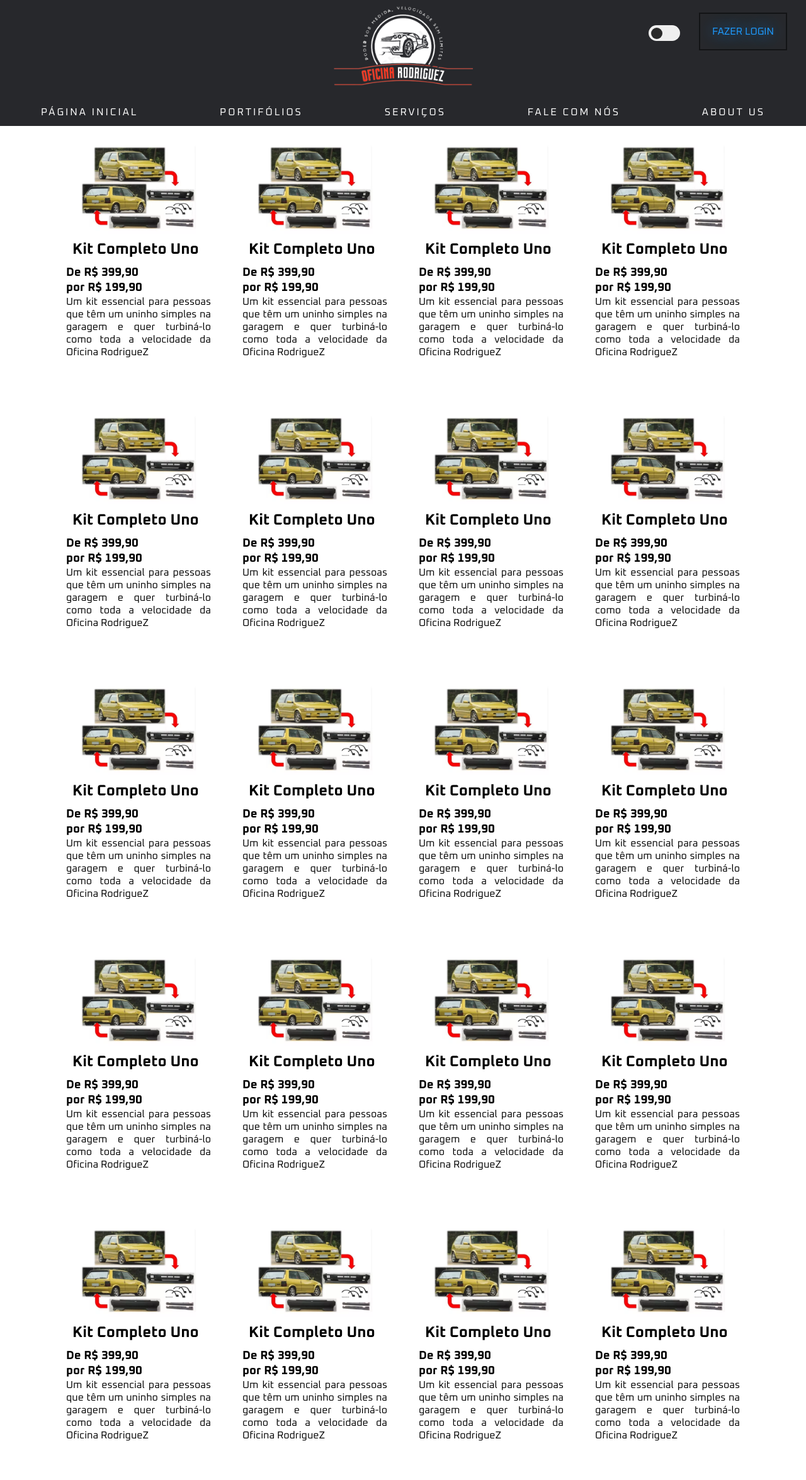
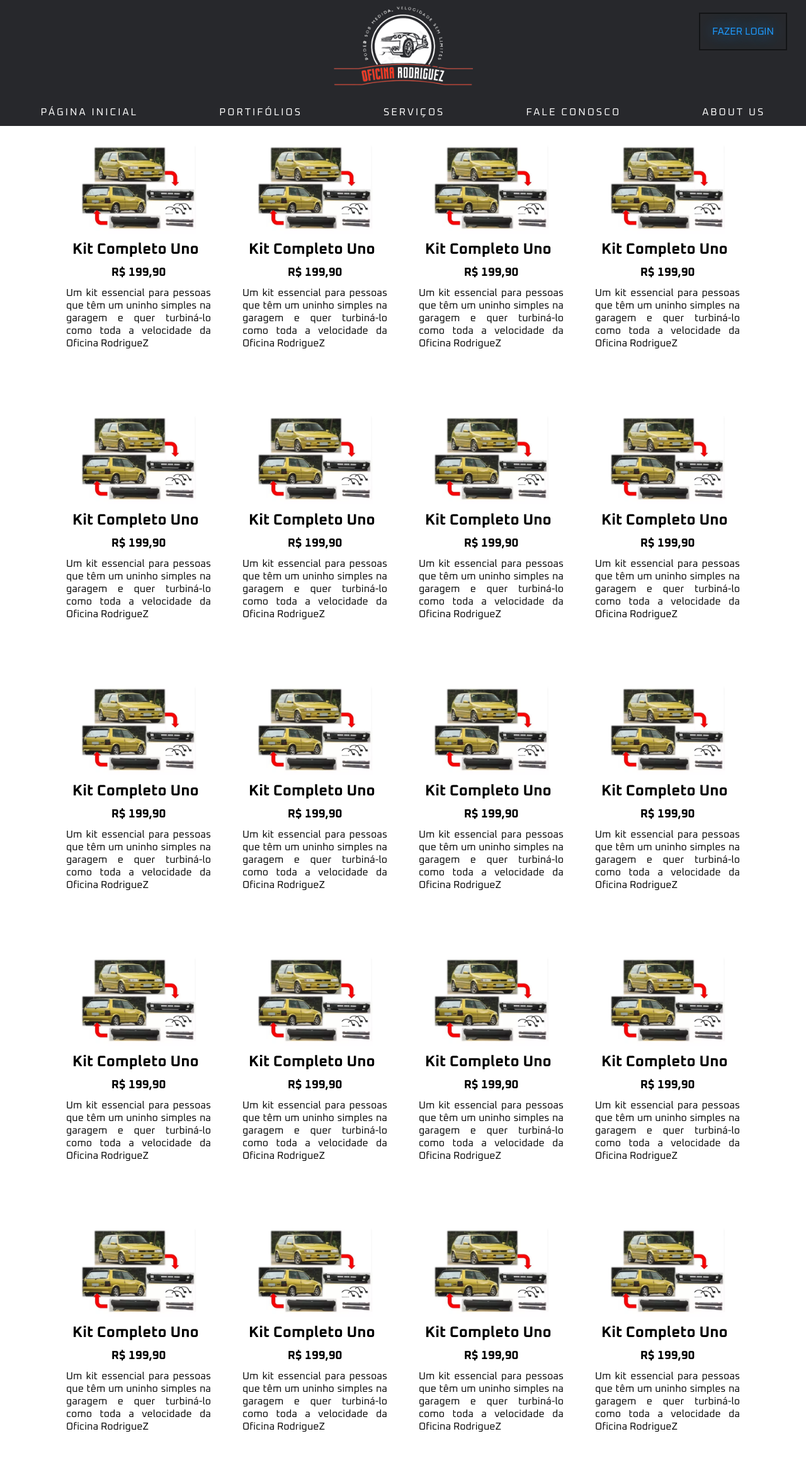
Before and after one commit to RianSemY/oficinaRodrigueZ, a PHP site: page / in a window 1280 px wide. Shown: the whole page at 63% size. Run offline with PHP 8.4, Linux system fonts and the light colour scheme.

Commit message:
Add files via upload

```diff
--- a/css/style.css
+++ b/css/style.css
@@ -14,6 +14,7 @@
     display: flex;
     flex-wrap: wrap;
     justify-content: center ;
+    z-index: 0;
 }
 header{
     width: 100%;
@@ -53,7 +54,6 @@
 }
 .fazerLogin:hover{
     background-color: rgb(30,155,255);
-    text-shadow: 0 0 5px #FFF, 0 0 10px #FFF, 0 0 15px #FFF;
     border: 2px solid rgba(0, 0, 0, 0);
     color: white;
     box-shadow: 0 0 10px rgba(30,155,255,0.87),
@@ -79,50 +79,7 @@
 .nav-item:hover{
     text-shadow: 0 0 5px #FFF, 0 0 10px #FFF, 0 0 15px #FFF, 0 0 20px #FFF, 0 0 30px #FFF, 0 0 40px #FFF, 0 0 55px #FFF, 0 0 75px #FFF;
 }
-.theme-checkbox {
-    --toggle-size: 16px;
-    -webkit-appearance: none;
-        -moz-appearance: none;
-            appearance: none;
-    width: 50px;
-    height: 25px;
-    top: 0;
-    right: 0;
-    margin-top: 40px;
-    margin-right: 200px;
-    background: -webkit-gradient(linear, left top, right top, color-stop(50%, #efefef), color-stop(50%, #2a2a2a)) no-repeat;
-    background: linear-gradient(to right, #efefef 50%, #2a2a2a 50%) no-repeat;
-    background-size: 205%;
-    background-position: 0;
-    -webkit-transition: 0.4s;
-    transition: 0.4s;
-    border-radius: 99em;
-    position: absolute;
-    cursor: pointer;
-    font-size: var(--toggle-size);
-}
-.theme-checkbox::before {
-    content: "";
-    width: 18px;
-    height: 18px;
-    position: absolute;
-    top: 3.5px;
-    left: 4px;
-    background: -webkit-gradient(linear, left top, right top, color-stop(50%, #efefef), color-stop(50%, #2a2a2a)) no-repeat;
-    background: linear-gradient(to right, #efefef 50%, #2a2a2a 50%) no-repeat;
-    background-size: 205%;
-    background-position: 100%;
-    border-radius: 50%;
 
-    transition: 0.4s;
-}
-.theme-checkbox:checked::before {
-    left: 27px;
-    background-position: 0;
-}
-.theme-checkbox:checked {
-    background-position: 100%;
-}
 /*------------------------------------------------------------------ MODAL LOGIN -----------------------------------------------------------------*/
 
 .login-container{
@@ -132,6 +89,7 @@
     align-items: end;
     justify-content: center;
     display: flex;
+    z-index: -1;
 }
 #login {
     height: 0px;
@@ -236,6 +194,11 @@
 .name-peca{
     margin: 10px;
 }
+.preco-peca{
+    margin: auto;
+    margin-top: 0;
+    margin-bottom: 10px;
+}
 .img-container{
     width: 100%;
     display: flex;
@@ -254,7 +217,32 @@
 }
 
 
+/*--------------------------------------------- Portifólios --------------------------------------------------------*/
 
+.container-port{
+    width: 700px;
+    text-align: center;
+    margin-top: 100px;
+    height: 70vh;
+    border-radius: 5px;
+    transition: .2s;
+    flex-direction: column;
+    margin: 50px 20px 20px;
+}
+.container-port h1{
+    margin-top: 20px;
+}
+.container-port:hover{
+    box-shadow: 1px 13px 43px 1px rgba(85, 85, 85, 0.92);
+}
+.container-port p{
+    margin: 20px 50px 50px;
+    font-size: 18px;
+}
+
+.container-port img{
+    width: 100%;
+}
 
 
 /*------------------------------------------------------------------ CELULAR -----------------------------------------------------------------*/
--- a/index.php
+++ b/index.php
@@ -1,51 +1,6 @@
-<!DOCTYPE html>
-<html>
-    <head>
-        <meta charset="UTF-8">
-        <title>Home - Oficina RodrigueZ</title>
-        <link rel="stylesheet" href="./css/style.css">
-        <link rel="icon" type="image/png" sizes="32x32" href="img/icon.png">
-        <link rel="stylesheet" href="https://fonts.googleapis.com/css2?family=Material+Symbols+Outlined:opsz,wght,FILL,GRAD@20..48,100..700,0..1,-50..200" />
-    </head>
-    <body>
-        <div class="login-container">
-            <div id="login">
-                <div class="loginModal-container">
-                    <div class="closeModal-container">
-                        <span id="closeModalBtn">&times;</span>
-                    </div>
-                    <div class="logoLogin">
-                        <img src="#" id="temp"alt="">
-                    </div>
-                    <span class="material-symbols-outlined iconeInput">lock</span>
-                    <label for="email">Email:</label>
-                    <input type="text" id="email" name="email" placeholder="Insira seu email">
-
-                    <span class="material-symbols-outlined iconeInput">mail</span>
-                    <label for="password">Senha:</label>
-                    <span class="material-symbols-outlined" onclick="verSenha()" id="verSenha">visibility_off</span>
-                    <input type="password" id="password" name="password" placeholder="Insira sua senha">
-
-                    <input type="submit-login" id="loginBtn" value="Confirmar" name="submit">
-                </div>
-            </div>
-        </div>
-        <header class="header">
-            <div class="logo-container">
-                <img src="img/logo.png" alt="logo" class="logo">
-            </div>
-            <input type="checkbox" class="theme-checkbox">
-            <button class="fazerLogin" onclick="abrirModal()">FAZER LOGIN</button>
-            <div class="nav-bar">
-                <a href="./index.php" class="nav-item">PÁGINA INICIAL</a>
-                <a href="#" class="nav-item">PORTIFÓLIOS</a>
-                <a href="./servicos.php" class="nav-item">SERVIÇOS</a>
-                <a href="#" class="nav-item">FALE COM NÓS</a>
-                <a href="#" class="nav-item">ABOUT US</a>
-            </div>
-        </header>
-
-        <div class="header-not-fixed"></div>
+<?php
+require './shared/header.php';
+?>
 
             <div class="container">
             <?php
@@ -55,7 +10,7 @@
                         echo '<img class="image-peca" src="img/bk/bk-Uno.jpg" alt="bodykit-uno"/>';
                     echo '</div>';
                     echo '<h2 class="name-peca">Kit Completo Uno</h2>';
-                    echo '<h3 class="preco-peca">De R$ 399,90<p>por R$ 199,90</h2>';
+                    echo '<h3 class="preco-peca">R$ 199,90</h2>';
                     echo '<p class="desc-peca">Um kit essencial para pessoas que têm um uninho simples na garagem e quer turbiná-lo como toda a velocidade da Oficina RodrigueZ</p>';
                 echo '</div>';
             }
--- a/js/script.js
+++ b/js/script.js
@@ -17,7 +17,7 @@
         document.getElementById('login').style.display = 'none';
         document.body.style.overflow = 'auto';
         document.querySelector('.login-container').style.backgroundColor = 'transparent';
-        document.querySelector('.login-container').style.zIndex = '0';
+        document.querySelector('.login-container').style.zIndex = '-2';
     }, 800);
 });
 
@@ -38,44 +38,3 @@
     }
     console.log("b");
 }
-
-let DarkMode = document.querySelector('.theme-checkbox');
-let text = document.querySelectorAll("p, h2, .material-symbols-outlined, label");
-let header = document.querySelector('.header');
-let loginContainer = document.getElementById('login');
-let inputText = document.querySelectorAll("#password, #email");
-let botaoLogin = document.querySelector(".fazerLogin");
-let pecasContainer = document.querySelectorAll(".pecas-container");
-let navBar = document.querySelector(".nav-bar");
-
-DarkMode.addEventListener('change', function() {
-    if (DarkMode.checked) {
-            header.style.backgroundColor = "#010409";
-            navBar.style.borderBottom = "3px solid #22252c";
-            navBar.style.borderTop = "3px solid #22252c";
-            loginContainer.style.backgroundColor = "#000000";
-            document.body.style.backgroundColor = "#161b22";
-
-
-            for (let i = 0; i < text.length; i++) {
-                text[i].style.color = "#E6EDF3";
-            }
-            for(let i = 0; i<inputText.length; i++){
-
-                inputText[i].style.color = "#E6EDF3";
-            }
-        } else{
-            header.style.backgroundColor = "#27282C";
-            loginContainer.style.backgroundColor = "#FFFFFF";
-            document.body.style.backgroundColor = "#FFFFFF"
-            navBar.style.border = "none";
-
-            for (let i = 0; i < text.length; i++) {
-                text[i].style.color = "#000000";
-            }
-            for(let i = 0; i<inputText.length; i++){
-                inputText[i].style.backgroundColor = "#FFFFFF";
-                inputText[i].style.color = "#000000";
-            }
-        }
-    });
--- a/nbproject/private/private.xml
+++ b/nbproject/private/private.xml
@@ -2,8 +2,6 @@
 <project-private xmlns="http://www.netbeans.org/ns/project-private/1">
     <editor-bookmarks xmlns="http://www.netbeans.org/ns/editor-bookmarks/2" lastBookmarkId="0"/>
     <open-files xmlns="http://www.netbeans.org/ns/projectui-open-files/2">
-        <group>
-            <file>file:/C:/wamp64/www/oficinaRodriguez/index.php</file>
-        </group>
+        <group/>
     </open-files>
 </project-private>
--- /dev/null
+++ b/shared/header.php
@@ -0,0 +1,47 @@
+<!DOCTYPE html>
+<html>
+    <head>
+        <meta charset="UTF-8">
+        <title>Home - Oficina RodrigueZ</title>
+        <link rel="stylesheet" href="./css/style.css">
+        <link rel="icon" type="image/png" sizes="32x32" href="img/icon.png">
+        <link rel="stylesheet" href="https://fonts.googleapis.com/css2?family=Material+Symbols+Outlined:opsz,wght,FILL,GRAD@20..48,100..700,0..1,-50..200" />
+    </head>
+    <body>
+        <div class="login-container">
+            <div id="login">
+                <div class="loginModal-container">
+                    <div class="closeModal-container">
+                        <span id="closeModalBtn">&times;</span>
+                    </div>
+                    <div class="logoLogin">
+                        <img src="#" id="temp"alt="">
+                    </div>
+                    <span class="material-symbols-outlined iconeInput">lock</span>
+                    <label for="email">Email:</label>
+                    <input type="text" id="email" name="email" placeholder="Insira seu email">
+
+                    <span class="material-symbols-outlined iconeInput">mail</span>
+                    <label for="password">Senha:</label>
+                    <span class="material-symbols-outlined" onclick="verSenha()" id="verSenha">visibility_off</span>
+                    <input type="password" id="password" name="password" placeholder="Insira sua senha">
+
+                    <input type="submit-login" id="loginBtn" value="Confirmar" name="submit">
+                </div>
+            </div>
+        </div>
+        <header class="header">
+            <div class="logo-container">
+                <img src="img/logo.png" alt="logo" class="logo">
+            </div>
+
+            <button class="fazerLogin" onclick="abrirModal()">FAZER LOGIN</button>
+            <div class="nav-bar">
+                <a href="./index.php" class="nav-item">PÁGINA INICIAL</a>
+                <a href="./portifolios.php" class="nav-item">PORTIFÓLIOS</a>
+                <a href="./servicos.php" class="nav-item">SERVIÇOS</a>
+                <a href="#" class="nav-item">FALE CONOSCO</a>
+                <a href="#" class="nav-item">ABOUT US</a>
+            </div>
+        </header>
+        <div class="header-not-fixed"></div>
```
Also changed, not shown: carrinho.php (added, +10 -0 lines), portifolios.php (added, +23 -0 lines), servicos.php (+3 -45 lines), img/portifolios/port1.jpg (added).
